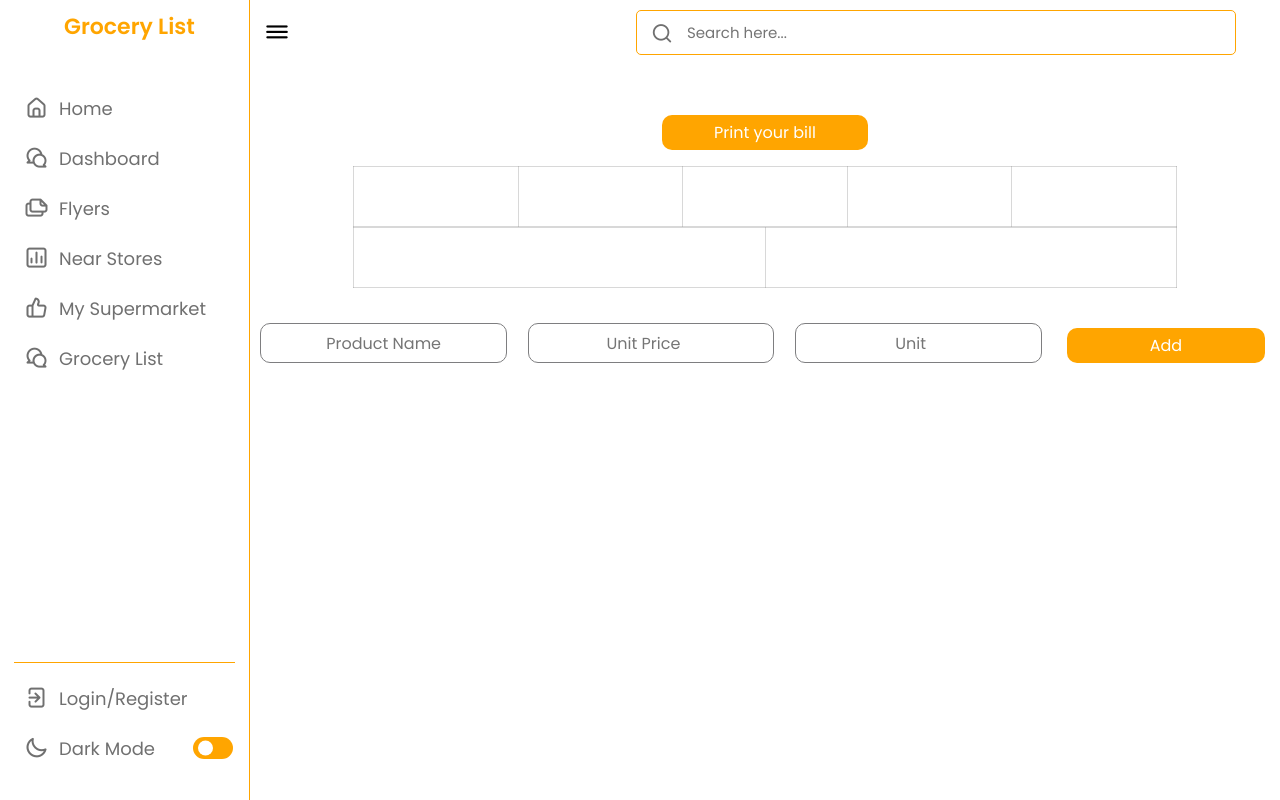
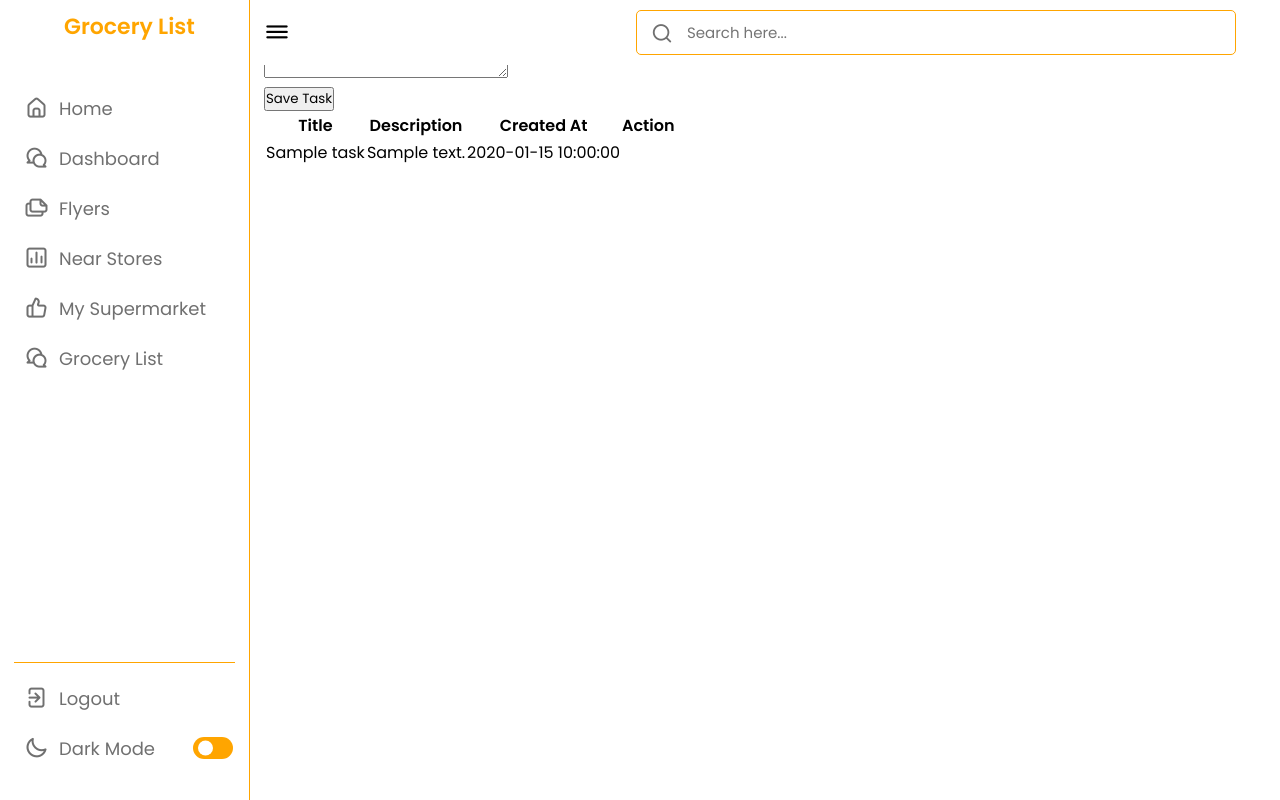
Before and after one commit to rgiraoo/LI-e-MGP, a PHP site: page /gcgc.php in a window 1280 px wide. Run offline with PHP 8.4, Linux system fonts and the light colour scheme; a user stored in the database is signed in; tables that the repository leaves empty or names only in its code hold one stand-in row (values such as "Sample post"); a stand-in replaces the project's code that opens the database connection.

Commit message:
Fix and Db added

```diff
--- a/gcgc.php
+++ b/gcgc.php
@@ -1,7 +1,5 @@
 <!DOCTYPE html>
 <html lang="en">
-
-
 <?php
 session_start();
 
@@ -12,6 +10,10 @@
   exit;
 }
 ?>
+
+<?php include("db.php"); ?>
+
+
 
 
 
@@ -25,6 +27,7 @@
 
 
 </head>
+
 <body>
   <nav>
     <div class="logo-name">
@@ -57,7 +60,7 @@
             <i class="uil uil-thumbs-up"></i>
             <span class="link-name">My Supermarket</span>
           </a></li>
-                <li style="border-bottom: 0px; padding-bottom: 0px; padding-top: 0px;"><a href="gcgc.php">
+        <li style="border-bottom: 0px; padding-bottom: 0px; padding-top: 0px;"><a href="gc2.php">
             <i class="uil uil-comments"></i>
             <span class="link-name">Grocery List</span>
           </a></li>
@@ -65,9 +68,9 @@
       </ul>
 
       <ul class="logout-mode">
-                <li style="border-bottom: 0px; padding-bottom: 0px; padding-top: 0px;"><a href="register.html">
+                <li><a href="logout.php">
                     <i class="uil uil-signout"></i>
-                    <span class="link-name">Login/Register</span>
+                    <span class="link-name">Logout</span>
                 </a></li>
 
         <li style="border-bottom: 0px; padding-bottom: 0px; padding-top: 0px;" class="mode">
@@ -95,73 +98,103 @@
       <!--<img src="images/profile.jpg" alt="">-->
     </div>
 
-        <main class="caixa">
-            <div class="main_container">
-                <div id="container">
-                    <div class="correcao">
-                    <button id="printButton" onclick="printDocument('print')">Print your bill</button>
-                    <div id = "print">
-                    <table class="dynamic-row" align="center">
+
+
+
+
+
+
+    <main class="container p-4">
+  <div class="row">
+    <div class="col-md-4">
+      <!-- MESSAGES -->
+
+      <?php if (isset($_SESSION['message'])) { ?>
+      <div class="alert alert-<?= $_SESSION['message_type']?> alert-dismissible fade show" role="alert">
+        <?= $_SESSION['message']?>
+        <button type="button" class="close" data-dismiss="alert" aria-label="Close">
+          <span aria-hidden="true">&times;</span>
+        </button>
+      </div>
+      <?php session_unset(); } ?>
+
+      <!-- ADD TASK FORM -->
+      <div class="card card-body">
+        <form action="save_task.php" method="POST">
+          <div class="form-group">
+            <input type="text" name="title" class="form-control" placeholder="Task Title" autofocus>
+          </div>
+          <div class="form-group">
+            <textarea name="description" rows="2" class="form-control" placeholder="Task Description"></textarea>
+          </div>
+          <input type="submit" name="save_task" class="btn btn-success btn-block" value="Save Task">
+        </form>
+      </div>
+    </div>
+    <div class="col-md-8">
+      <table class="table table-bordered">
         <thead>
           <tr>
-                          <td style="color: white;">
-                            Product Name
-                          </td>
-                          <td style="color: white;">
-                            Unit
-                          </td>
-                          <td style="color: white;">
-                            Unit Price
-                          </td>
-                          <td style="color: white;">
-                            Total
-                          </td>
-                          <td style="color: white;">
-                            Edit/Delete
+            <th>Title</th>
+            <th>Description</th>
+            <th>Created At</th>
+            <th>Action</th>
+          </tr>
+        </thead>
+        <tbody>
+
+          <?php
+          $query = "SELECT * FROM task";
+          $result_tasks = mysqli_query($conn, $query);
+
+          while($row = mysqli_fetch_assoc($result_tasks)) { ?>
+          <tr>
+            <td><?php echo $row['title']; ?></td>
+            <td><?php echo $row['description']; ?></td>
+            <td><?php echo $row['created_at']; ?></td>
+            <td>
+              <a href="edit.php?id=<?php echo $row['id']?>" class="btn btn-secondary">
+                <i class="fas fa-marker"></i>
+              </a>
+              <a href="delete_task.php?id=<?php echo $row['id']?>" class="btn btn-danger">
+                <i class="far fa-trash-alt"></i>
+              </a>
             </td>
           </tr>
-                      </thead>
-                    </table>
-                    <div id="invoice" style="color: white;">
-                      <table align="center" class="dynamic-row">
-                        <tbody id="dynamic-row">
+          <?php } ?>
         </tbody>
       </table>
     </div>
-                    <table class="dynamic-row" align="center">
-                      <tr id="grand-total">
-                        <td style="color: white;">
-                          <h5>Grand Total :</h5>
-                        </td>
-                        <td style="color: white;" id="grand-total-1">0</td>
-                      </tr>
-                    </table>
   </div>
-                    <br />
-                    <div class="input-area">
-                      <input
-                        type="text"
-                        class="input-boxes"
-                        id="product-name"
-                        placeholder="Product Name"
-                        required
-                      />
-                      <input
-                        type="number"
-                        class="input-boxes"
-                        id="unit-price"
-                        placeholder="Unit Price"
-                        required
-                      />
-                      <input
-                        type="number"
-                        class="input-boxes"
-                        id="unit"
-                        placeholder="Unit"
-                        required
-                      />
-                      <button id="add" onclick="addItem()">Add</button>
-                    </div>
+
+
+
+
+
+
+
+
+
+
+
+
+
+
+
+
+
+
+
+
+
+
+
+
+
+
+
+
+
           </div>
         </div>
       </div>
```
Also changed, not shown: rg.sql (added, +102 -0 lines). Lines whose indentation alone changed are shown as unchanged.
